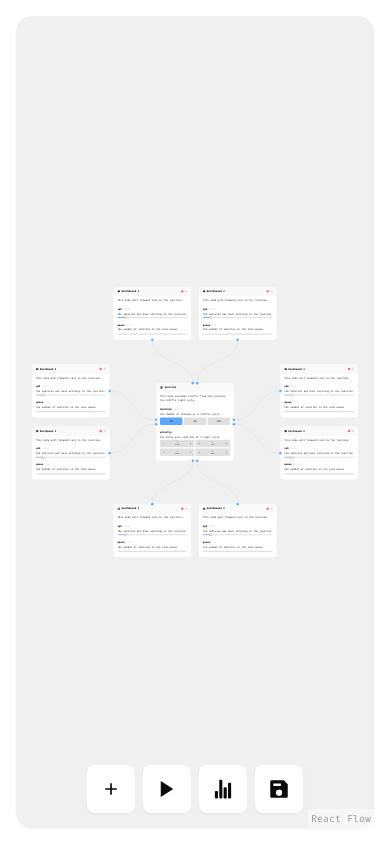
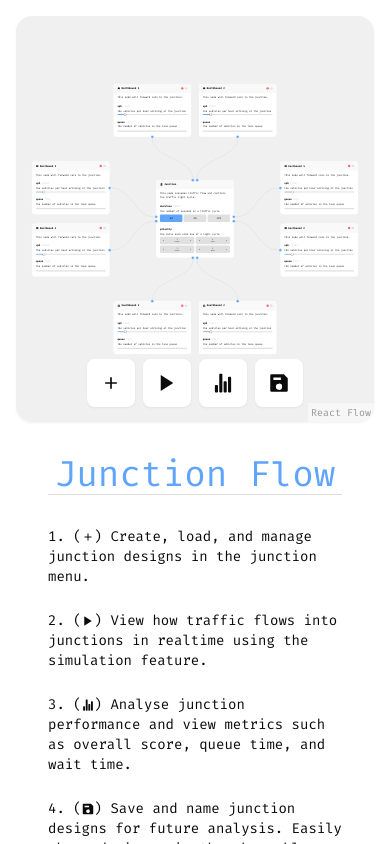
Before and after one commit to Astral-Lab/CS261, a React (Vite) app: page / in a window 390 px wide. Built offline with nearby package versions, Linux system fonts and the light colour scheme; a web font is replaced by a local one.

Commit message:
mobile ui test

```diff
--- a/src/App.jsx
+++ b/src/App.jsx
@@ -123,7 +123,7 @@ export default function App() {
   }, [runSim]);
 
   return (
-    <div className="w-full flex h-screen font-fira-code select-none relative p-4 lg:py-8 lg:pr-8 group/parent overflow-hidden">
+    <div className="w-full flex flex-col-reverse lg:flex-row h-screen font-fira-code select-none relative p-4 lg:py-8 lg:pr-8 group/parent overflow-hidden">
       <SlideableContainer
         ref={createRef}
         content={<CreateAndLoadJunction/>}
@@ -139,7 +139,7 @@ export default function App() {
         content={<SaveAndShareMenu ref={saveRef}/>}
         id="save"
       />
-      <div className="hidden w-1/4 h-full lg:flex flex-col justify-between px-8">
+      <div className="w-full lg:w-1/4 h-1/2 lg:h-full lg:flex flex-col justify-between px-8">
         <h1 className="text-center text-4xl text-blue-400 font-fira-code mt-8">Junction Flow</h1>
         <JunctionFlowHints/>
         <p className="text-[10px] text-center italic">This project is completed as part of the Software Engineering module <span className="font-bold">(Group 34)</span> at the University of Warwick.</p>
```
